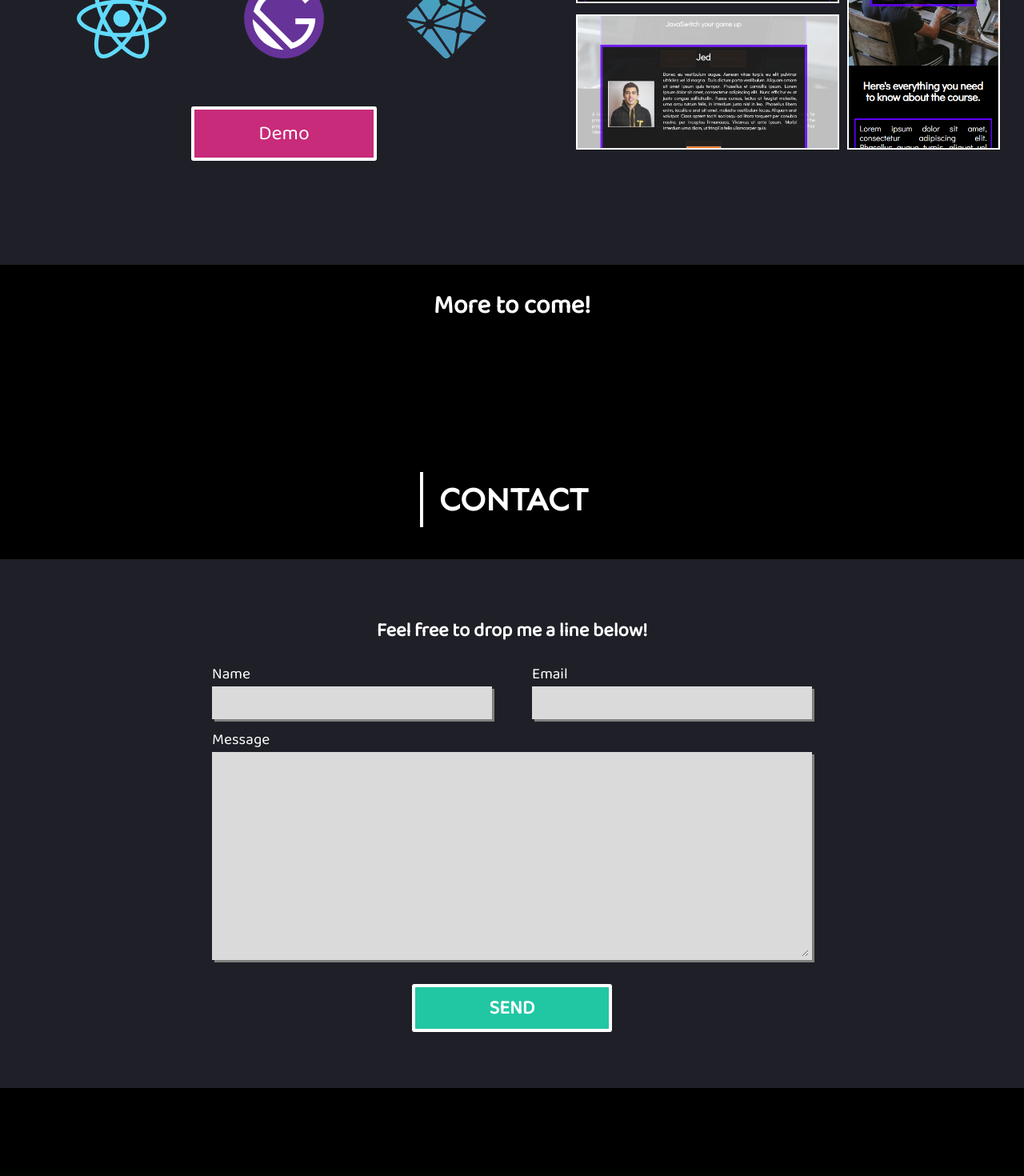
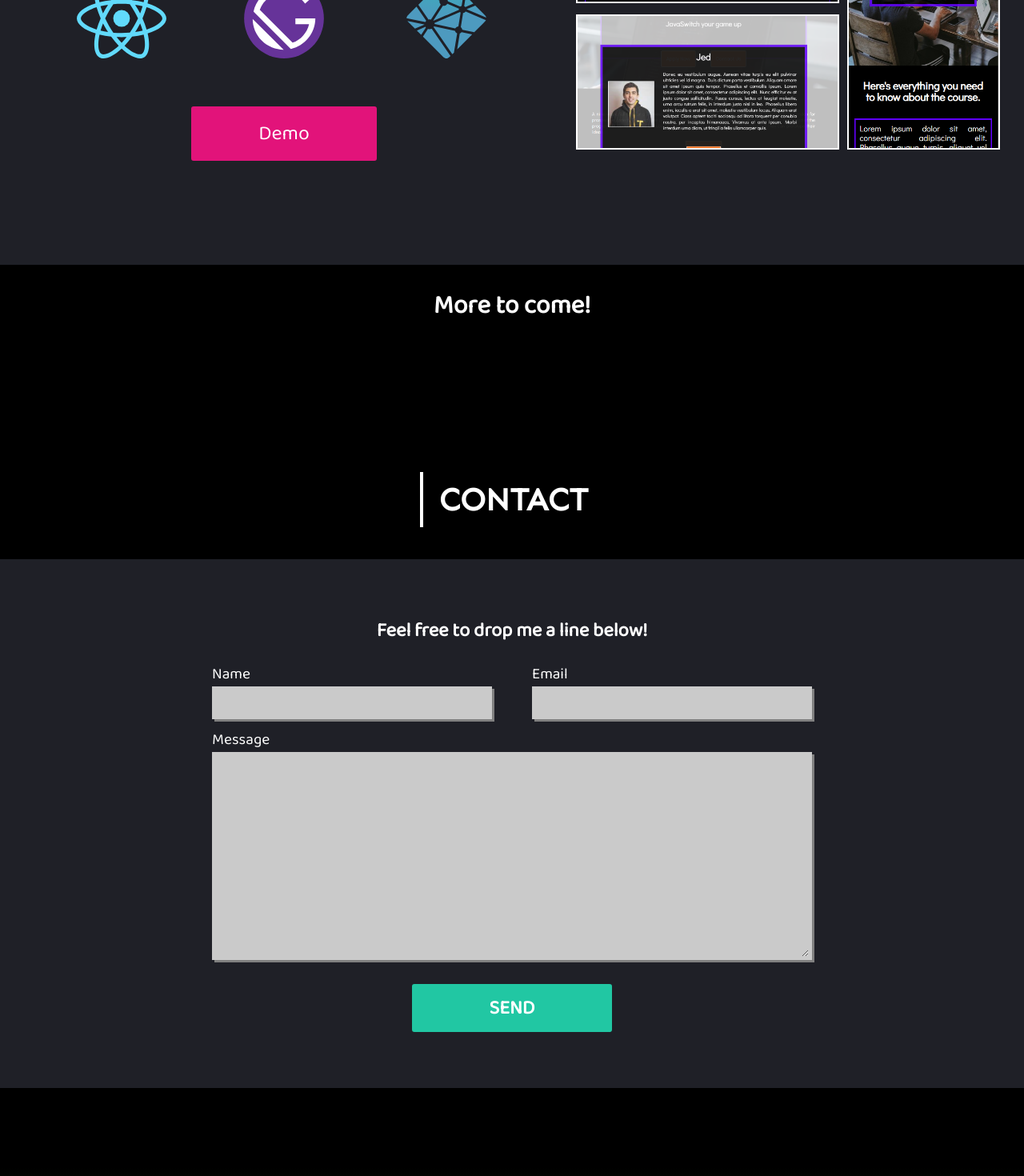
Before and after one commit to kapil-krishna/personal-website, a React (Create React App) app: page / in a window 1280 px wide. Shown: the part 2300-3770 px from the top of the page at 80% size. Built offline with nearby package versions, Linux system fonts and the light colour scheme.

Commit message:
Button animate changes

```diff
--- a/src/App.scss
+++ b/src/App.scss
@@ -321,10 +321,15 @@ h1 {
                 // margin-top: 80px;
                 padding: 10px 80px;
                 color: $font-color-main;
-                background-color: rgb(199, 43, 121);
+                background-color: rgb(226, 19, 122);
                 border: $standard-border;
+                border-color:  rgb(226, 19, 122);
                 border-radius: $standard-border-radius;
                 @include hoverAnimate;
+
+                &:hover {
+                    border: $standard-border;
+                }
             }
 
         }
@@ -358,7 +363,7 @@ h1 {
 }
 
  $form-color: rgb(33, 199, 163);
- $form-background-color: rgb(218, 218, 218);
+ $form-background-color: rgb(202, 202, 202);
 
 .contact-section {
     .contact-container {
@@ -401,7 +406,7 @@ h1 {
                     background-color: $form-background-color;
 
                     &:focus {
-                        transition: 0.5s;
+                        transition: 0.3s;
                         box-shadow: 3px 3px $form-color;
                         border: $standard-border;
                         background-color: white;
@@ -429,6 +434,7 @@ h1 {
                 max-width: 250px;
                 margin: 20px auto;
                 border: $standard-border;
+                border-color: $form-color;
                 border-radius: $standard-border-radius;
                 opacity: 1 !important;
                 color: $font-color-main;
@@ -436,7 +442,7 @@ h1 {
 
                 &:hover {
                     @include hoverAnimate;
-                    // background-color: $nav-hover-color;
+                    border-color: white;
 
                     cursor: pointer;
                 }
```
